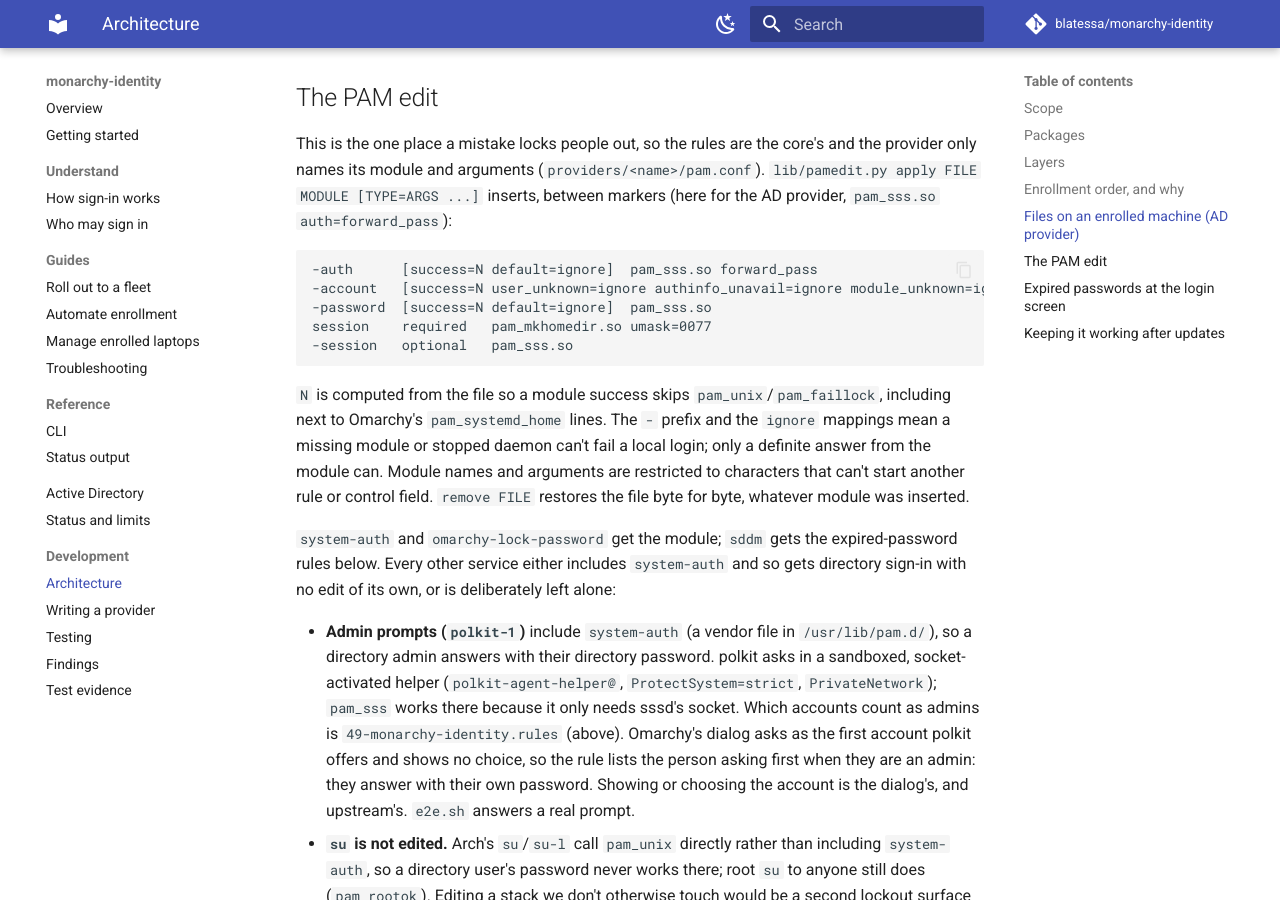
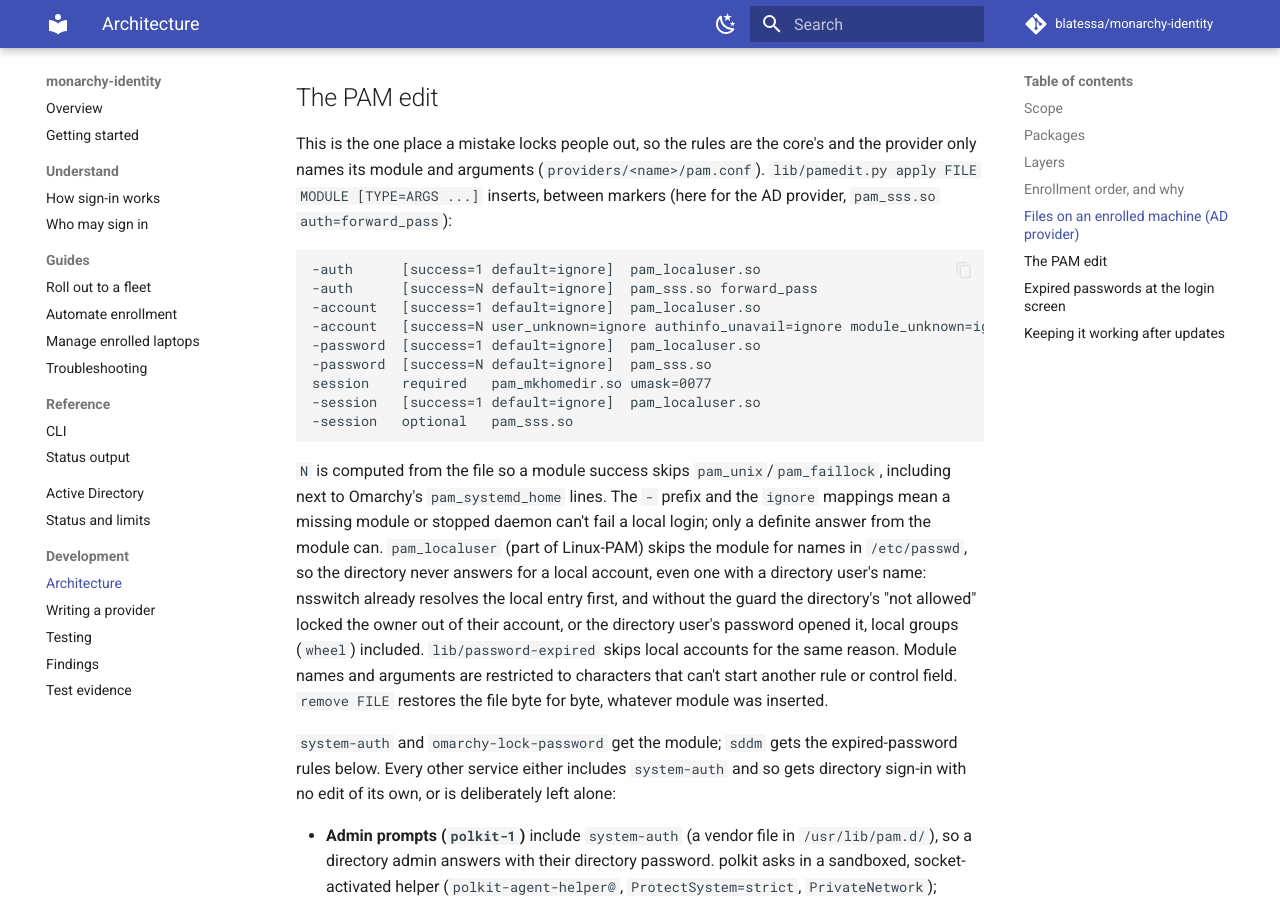
Before and after one commit to blatessa/monarchy-identity, an MkDocs documentation site: the page built from docs/dev/architecture.md, in a window 1280 px wide and 900 px high, scrolled down 3419 px. Built offline with MkDocs 1.6.1 and Material for MkDocs 9.7.7, drawn with Linux system fonts in a browser that asks for light colours; comment, search, counter and statistics services are not loaded.

Commit message:
Keep local accounts local when a directory user has the same name
sssd answers for any name its domain has, and the PAM edit asks it first, so a local
account that shares a name with a directory user was decided by the directory: the owner
was refused their own account when the directory user is outside the allowed groups, and
the directory user's password signed in as the local account, local groups (wheel, so
full sudo) included. Common in practice: people name their local account after themselves.

Each marked block now starts with pam_localuser (part of Linux-PAM), which skips the
directory module for names in /etc/passwd, matching nsswitch, where local entries already
win. The login screen's expired-password helper skips local accounts too. Enrolled laptops
pick it up on upgrade (the package hook reasserts).

Tests: unit (pam.sh) checks the guard precedes the module in every stack; the lab (e2e.sh)
signs in local carol/bob, made before enrolling, on four services.
docs: how-it-works (local account wins over a same-named directory user), architecture
(PAM block), findings.

Co-Authored-By: Claude Opus 5.5 <noreply@anthropic.com>

````diff
--- a/docs/dev/architecture.md
+++ b/docs/dev/architecture.md
@@ -96,16 +96,24 @@ and arguments (`providers/<name>/pam.conf`). `lib/pamedit.py apply FILE MODULE [
 markers (here for the AD provider, `pam_sss.so auth=forward_pass`):
 
 ```text
+-auth      [success=1 default=ignore]  pam_localuser.so
 -auth      [success=N default=ignore]  pam_sss.so forward_pass
+-account   [success=1 default=ignore]  pam_localuser.so
 -account   [success=N user_unknown=ignore authinfo_unavail=ignore module_unknown=ignore default=bad]  pam_sss.so
+-password  [success=1 default=ignore]  pam_localuser.so
 -password  [success=N default=ignore]  pam_sss.so
 session    required   pam_mkhomedir.so umask=0077
+-session   [success=1 default=ignore]  pam_localuser.so
 -session   optional   pam_sss.so
 ```
 
 `N` is computed from the file so a module success skips `pam_unix`/`pam_faillock`, including next to Omarchy's
 `pam_systemd_home` lines. The `-` prefix and the `ignore` mappings mean a missing module or stopped daemon can't fail a
-local login; only a definite answer from the module can. Module names and arguments are restricted to characters that
+local login; only a definite answer from the module can. `pam_localuser` (part of Linux-PAM) skips the module for
+names in `/etc/passwd`, so the directory never answers for a local account, even one with a directory user's name:
+nsswitch already resolves the local entry first, and without the guard the directory's "not allowed" locked the owner
+out of their account, or the directory user's password opened it, local groups (`wheel`) included. `lib/password-expired`
+skips local accounts for the same reason. Module names and arguments are restricted to characters that
 can't start another rule or control field. `remove FILE` restores the file byte for byte, whatever module was
 inserted.
 
````
Also changed, not shown: docs/concepts/how-it-works.md (+4 -0 lines), docs/dev/findings.md (+4 -0 lines), 4 other files.
